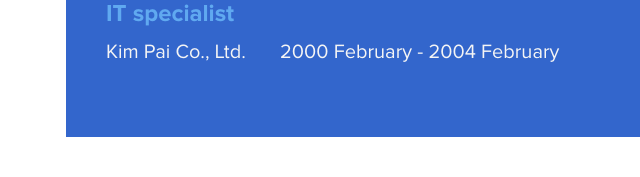
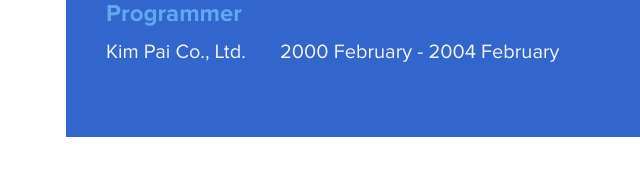
Before and after one commit to FinsLast/FinsLast.github.io, a plain HTML site: page index.html in a window 1280 px wide. Shown: the part 1956-2133 px from the top of the page, 394-1034 px from the left. Drawn offline with Linux system fonts and the light colour scheme.

Commit message:
updateexp

```diff
--- a/index.html
+++ b/index.html
@@ -143,7 +143,7 @@ http://www.templatemo.com/tm-467-easy-profile
 						<p class="education-description"></p>
 					</div>
 					<div class="experience-content">
-						<h4 class="experience-title accent">IT specialist</h4>
+						<h4 class="experience-title accent">Programmer</h4>
 						<h5>Kim Pai Co., Ltd.</h5><span></span>
 						<h5>2000 February - 2004 February</h5>
 						<p class="education-description"></p>
```
